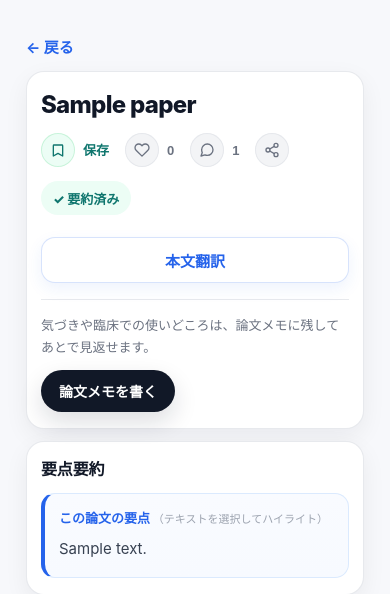
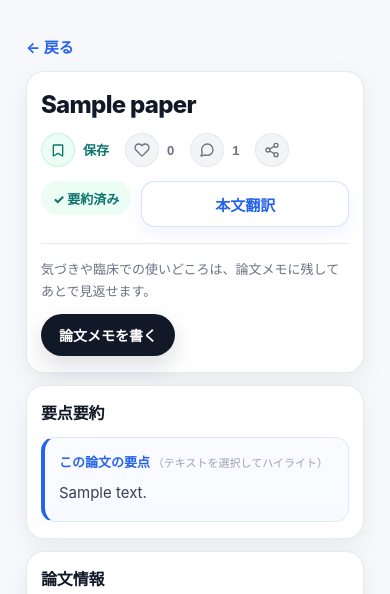
Before and after one commit to etoshihide08-create/paper-saas, a FastAPI app: page /paper?id=1 in a window 390 px wide. Shown: the top 594 px of the page. Run offline with FastAPI, Linux system fonts and the light colour scheme; tables that the repository leaves empty hold one stand-in row (values such as "Sample post"); grey boxes marked "Sample" are stand-in pictures.

Commit message:
Make summary and fulltext buttons same size side-by-side on mobile
Co-Authored-By: Claude Sonnet 4.6 <noreply@anthropic.com>

```diff
--- a/templates/paper.html
+++ b/templates/paper.html
@@ -1368,6 +1368,20 @@
           align-items: center;
           justify-content: center;
           font-size: 15px;
+        }
+
+        .action-request-row {
+          flex-wrap: nowrap;
+        }
+
+        .action-request-row .btn,
+        .action-request-row form {
+          flex: 1;
+          min-width: 0;
+        }
+
+        .action-request-row form .btn {
+          width: 100%;
         }
 
         .section-title {
```
